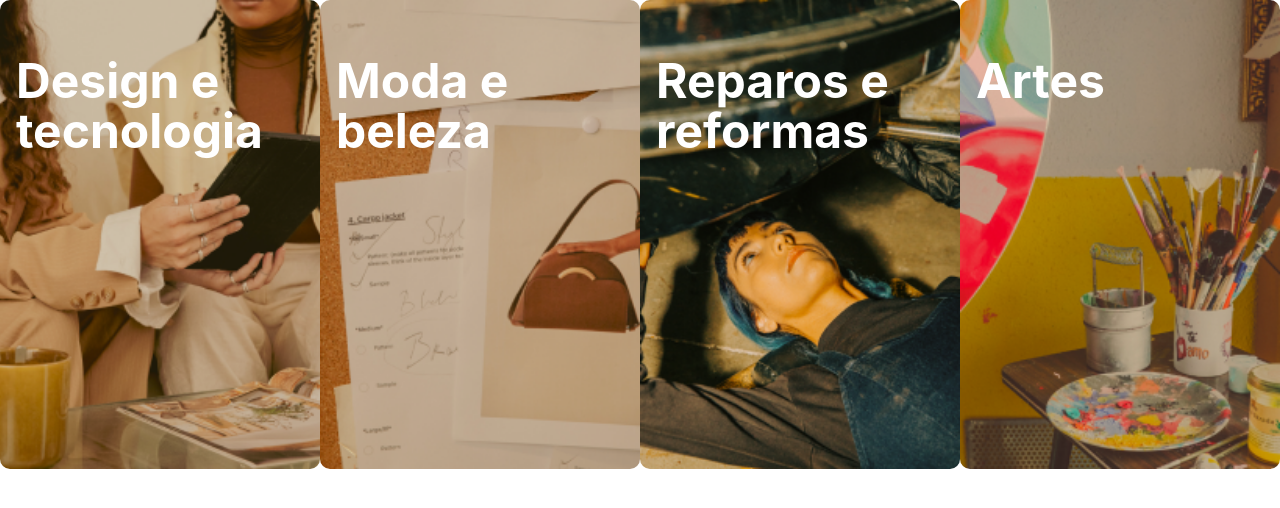
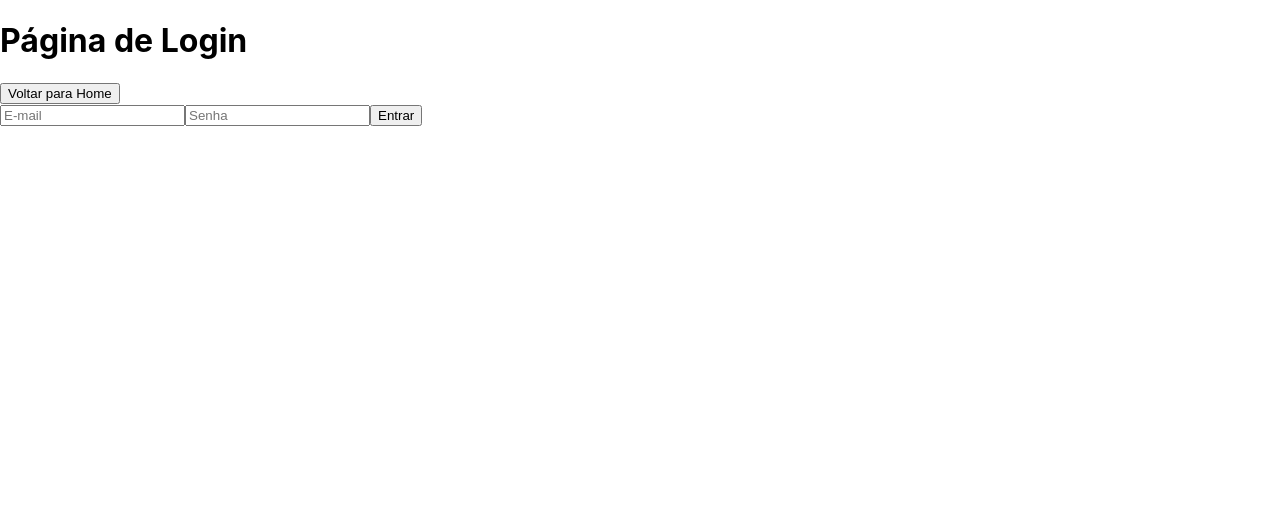
Before and after one commit to FROBDUCK/UNI-PI-3, a React (Create React App) app in the folder serv/: page /TempLogin in a window 1280 px wide. Shown: the top 508 px of the page. Built offline with nearby package versions, Linux system fonts and the light colour scheme.

Commit message:
Adicionada a paginas de loguin, cadastro e do home depois que ta logado, que só vai aparecer o nome do usuario no topo

```diff
--- a/serv/package.json
+++ b/serv/package.json
@@ -6,6 +6,7 @@
     "@testing-library/jest-dom": "^5.17.0",
     "@testing-library/react": "^13.4.0",
     "@testing-library/user-event": "^13.5.0",
+    "axios": "^1.7.7",
     "react": "^18.3.1",
     "react-dom": "^18.3.1",
     "react-router-dom": "^6.26.2",
--- a/serv/src/App.js
+++ b/serv/src/App.js
@@ -3,6 +3,9 @@ import React from 'react';
 import { BrowserRouter as Router, Route, Routes } from 'react-router-dom';
 import Home from './Home';
 import Sobre from './Sobre';
+import TempLogin from './TempLogin';
+import Signup from './Signup';
+import Logadohome from './Logadohome';
 import Card from './components/card';
 
 const App = () => {
@@ -12,13 +15,17 @@ const App = () => {
         <Routes>
           <Route path="/" element={<Home />} />
           <Route path="/sobre" element={<Sobre />} />
+          <Route path="/TempLogin" element={<TempLogin />} />
+          <Route path="/signup" element={<Signup />} />
+          <Route path="/Logadohome" element={<Logadohome />} />
+
         </Routes>
-        <div className='cards'>
+        {/* <div className='cards'>
         <Card imageSrc="./images/image2.png" title="Design e tecnologia" />
         <Card imageSrc="./images/image1.png" title="Moda e beleza" />
         <Card imageSrc="./images/image3.png" title="Reparos e reformas" />
         <Card imageSrc="./images/image4.png" title="Artes" />
-        </div>
+        </div> */}
       </div>
     </Router>
   );
--- a/serv/src/Home.js
+++ b/serv/src/Home.js
@@ -16,8 +16,12 @@ import { Link } from 'react-router-dom';
                 <button className='botoesrow1' id="contratar">Eu quero contratar</button>
               </div>
               <div className="row" id="row-buttons2">
+              <Link to="/TempLogin">
                 <button id="entrar">Entrar</button>
+                </Link>
+                <Link to="/signup">
                 <button id="cadastro">Cadastro</button>
+                </Link>
               </div>
             </div>
 
--- /dev/null
+++ b/serv/src/Logadohome.js
@@ -0,0 +1,41 @@
+// src/LogadoHome.js
+import React, { useEffect, useState } from 'react';
+
+function LogadoHome() {
+  const [perfilNome, setPerfilNome] = useState('');
+
+  useEffect(() => {
+    const token = localStorage.getItem('sessionToken'); // Altere para 'sessionToken'
+    if (token) {
+      fetch('https://parseapi.back4app.com/users/me', {
+        headers: {
+          'X-Parse-Application-Id': 'S2pTPmR8V42bT7X3ChMEUSvzpExRtPo507sHOfg7',
+          'X-Parse-REST-API-Key': 'Ho7Y4obYjQL1C6of8Yaxedqh440OYRP9c2jm9IMe',
+          'X-Parse-Session-Token': token,
+        },
+      })
+      .then((res) => {
+        if (!res.ok) {
+          throw new Error('Erro ao buscar dados do usuário'); // Adiciona um erro para a resposta não OK
+        }
+        return res.json();
+      })
+      .then((data) => {
+        // Verifique se o campo username existe e utilize-o
+        setPerfilNome(data.username || 'Usuário'); // Ajuste aqui se o campo for diferente
+      })
+      .catch((error) => {
+        console.error('Erro:', error);
+        alert('Não foi possível carregar os dados do usuário.');
+      });
+    }
+  }, []);
+
+  return (
+    <div>
+      <h1>Bem-vindo, {perfilNome}</h1>
+    </div>
+  );
+}
+
+export default LogadoHome;
--- /dev/null
+++ b/serv/src/Signup.js
@@ -0,0 +1,75 @@
+// src/Signup.js
+import React, { useState } from 'react';
+import axios from 'axios';
+import { Link } from 'react-router-dom';
+
+const Signup = () => {
+  const [formData, setFormData] = useState({
+    nome: '',
+    email: '',
+    cnpj: '',
+    endereco: '',
+    telefone: '',
+    textPerfil: '',
+    tempExperiencia: '',
+    password: '', // adicionar o campo de senha se necessário
+  });
+
+  const handleChange = (e) => {
+    setFormData({ ...formData, [e.target.name]: e.target.value });
+  };
+
+  const handleSubmit = async (e) => {
+    e.preventDefault();
+    try {
+      const response = await axios.post(
+        'https://parseapi.back4app.com/users',
+        {
+          username: formData.nome,
+          email: formData.email,
+          password: formData.password,
+          cnpj: formData.cnpj,
+          endereco: formData.endereco,
+          telefone: formData.telefone,
+          textPerfil: formData.textPerfil,
+          tempExperiencia: formData.tempExperiencia,
+        },
+        {
+          headers: {
+            'X-Parse-Application-Id': 'S2pTPmR8V42bT7X3ChMEUSvzpExRtPo507sHOfg7',
+            'X-Parse-REST-API-Key': 'Ho7Y4obYjQL1C6of8Yaxedqh440OYRP9c2jm9IMe',
+            'Content-Type': 'application/json',
+          },
+        }
+      );
+      console.log('Usuário criado com sucesso:', response.data);
+    } catch (error) {
+      console.error('Erro ao criar usuário:', error);
+    }
+  };
+
+  return (
+
+    <form onSubmit={handleSubmit}>
+       <div>
+      <h1>Página de Cadastro</h1>
+      <Link to="/">
+        <button>Voltar para Home</button>
+      </Link>
+    </div>
+
+      <input name="nome" placeholder="Nome" onChange={handleChange} />
+      <input name="email" placeholder="E-mail" onChange={handleChange} />
+      <input name="cnpj" placeholder="CNPJ" onChange={handleChange} />
+      <input name="endereco" placeholder="Endereço" onChange={handleChange} />
+      <input name="telefone" placeholder="Telefone" onChange={handleChange} />
+      <input name="textPerfil" placeholder="Descrição do Perfil" onChange={handleChange} />
+      <input name="tempExperiencia" placeholder="Tempo de Experiência" onChange={handleChange} />
+      <input name="password" type="password" placeholder="Senha" onChange={handleChange} />
+      <button type="submit">Cadastrar</button>
+    </form>
+
+  );
+};
+
+export default Signup;
--- /dev/null
+++ b/serv/src/TempLogin.js
@@ -0,0 +1,67 @@
+// src/TempLogin.js
+import React, { useState } from 'react';
+import axios from 'axios';
+import { useNavigate } from 'react-router-dom';
+import { Link } from 'react-router-dom';
+
+const Login = () => {
+  const [email, setEmail] = useState('');
+  const [password, setPassword] = useState('');
+  const navigate = useNavigate();
+
+  const handleLogin = async (e) => {
+    e.preventDefault();
+    try {
+      const response = await axios.post('https://parseapi.back4app.com/login', {
+        username: email, // Usando o email como nome de usuário
+        password,
+      }, {
+        headers: {
+          'X-Parse-Application-Id': 'S2pTPmR8V42bT7X3ChMEUSvzpExRtPo507sHOfg7',
+          'X-Parse-REST-API-Key': 'Ho7Y4obYjQL1C6of8Yaxedqh440OYRP9c2jm9IMe',
+          'X-Parse-Revocable-Session': '1',
+        },
+      });
+
+      // Armazenando o token da sessão no localStorage
+      const sessionToken = response.data.sessionToken;
+      localStorage.setItem('sessionToken', sessionToken);
+      localStorage.setItem('username', email);
+
+      // Redirecionando para a página após o login
+      navigate('/Logadohome');
+    } catch (error) {
+      console.error('Erro ao fazer login:', error);
+      alert('Erro no login. Verifique os dados.');
+    }
+  };
+
+  return (
+
+    <div>
+      <h1>Página de Login</h1>
+      <Link to="/">
+        <button>Voltar para Home</button>
+      </Link>
+      <form onSubmit={handleLogin}>
+        <input
+          type="email"
+          placeholder="E-mail"
+          value={email}
+          onChange={(e) => setEmail(e.target.value)}
+          required // Campo obrigatório
+        />
+        <input
+          type="password"
+          placeholder="Senha"
+          value={password}
+          onChange={(e) => setPassword(e.target.value)}
+          required // Campo obrigatório
+        />
+        <button type="submit">Entrar</button>
+      </form>
+    </div>
+  );
+};
+
+export default Login;
```
Also changed, not shown: 1 other file (tests, documents, lock files or other folders).
